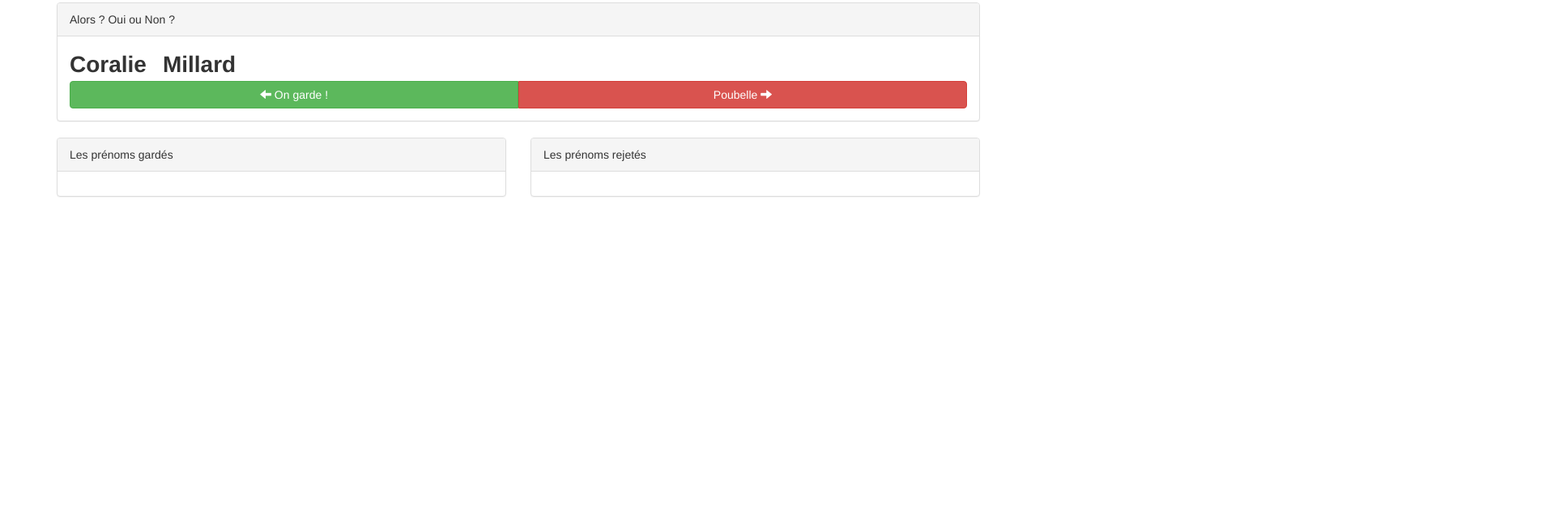
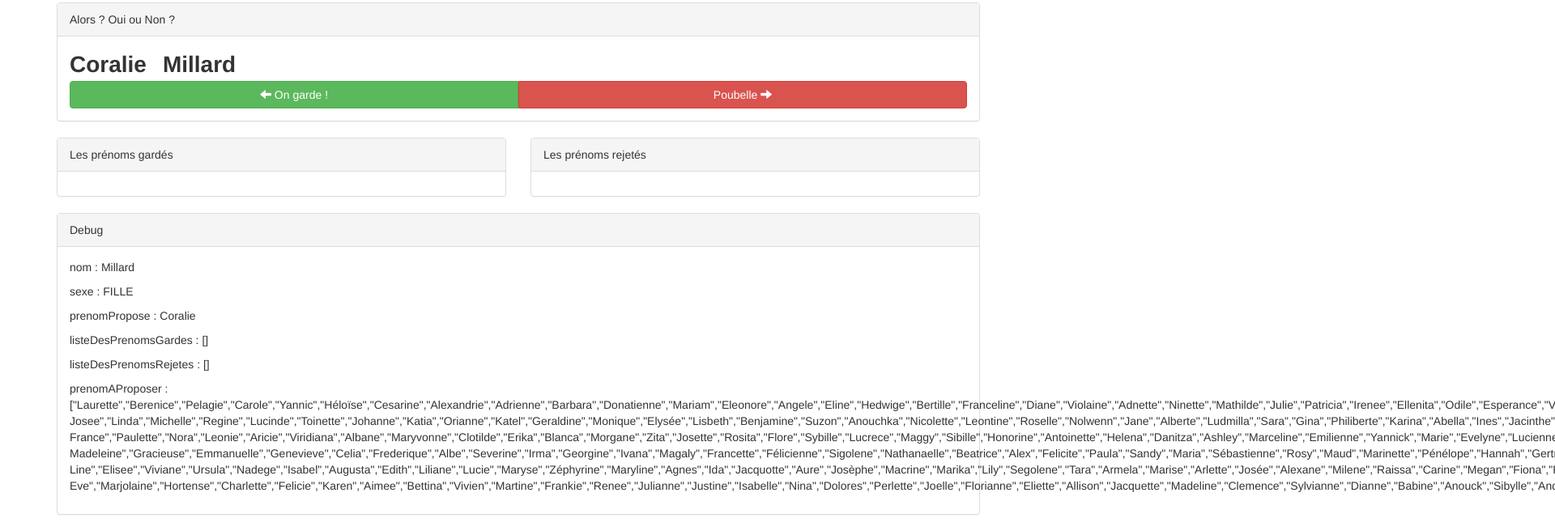
Before and after one commit to Bulrogg/choisir-un-prenom, a website: page app/index.html in a window 1280 px wide. Shown: the part 164-820 px from the top of the page at 81% size, 1920 px wide, since content can reach past the window. Drawn offline with nearby package versions, Linux system fonts and the light colour scheme; files that its build step writes are made by us from their sources.

Commit message:
Ajout console debug

```diff
--- a/app/index.html
+++ b/app/index.html
@@ -91,6 +91,18 @@
           </div>
         </div>
 
+        <div class="panel panel-default debug" ng-show="afficherConsoleDebug">
+          <div class="panel-heading">Debug</div>
+          <div class="panel-body">
+            <p>nom : {{nom}}</p>
+            <p>sexe : {{sexe}}</p>
+            <p>prenomPropose : {{prenomPropose}}</p>
+            <p>listeDesPrenomsGardes : {{listeDesPrenomsGardes}}</p>
+            <p>listeDesPrenomsRejetes : {{listeDesPrenomsRejetes}}</p>
+            <p>prenomAProposer : {{prenomAProposer}}</p>
+          </div>
+        </div>
+
       </div>
 
 
--- a/app/scripts/controllers/main.js
+++ b/app/scripts/controllers/main.js
@@ -10,6 +10,7 @@ angular.module('choisirUnPrenomApp')
 		$scope.listeDesPrenomsGardes = [];
 		$scope.listeDesPrenomsRejetes = [];
 		$scope.prenomAProposer = [];
+		$scope.afficherConsoleDebug = true;
 
 		$scope.onGarde = function() {
 			$scope.listeDesPrenomsGardes.push($scope.prenomPropose);
@@ -29,7 +30,6 @@ angular.module('choisirUnPrenomApp')
 			$scope.prenomPropose = $scope.prenomAProposer.pop();
 		};
 
-		// TODO ajouter une console de debug
 		// TODO supprimer les doublons au moment du changement de prénoms
 		// TODO pouvoir sauvegarder les listes oui et non
 		// TODO pouvoir sauvegarder les options
```
